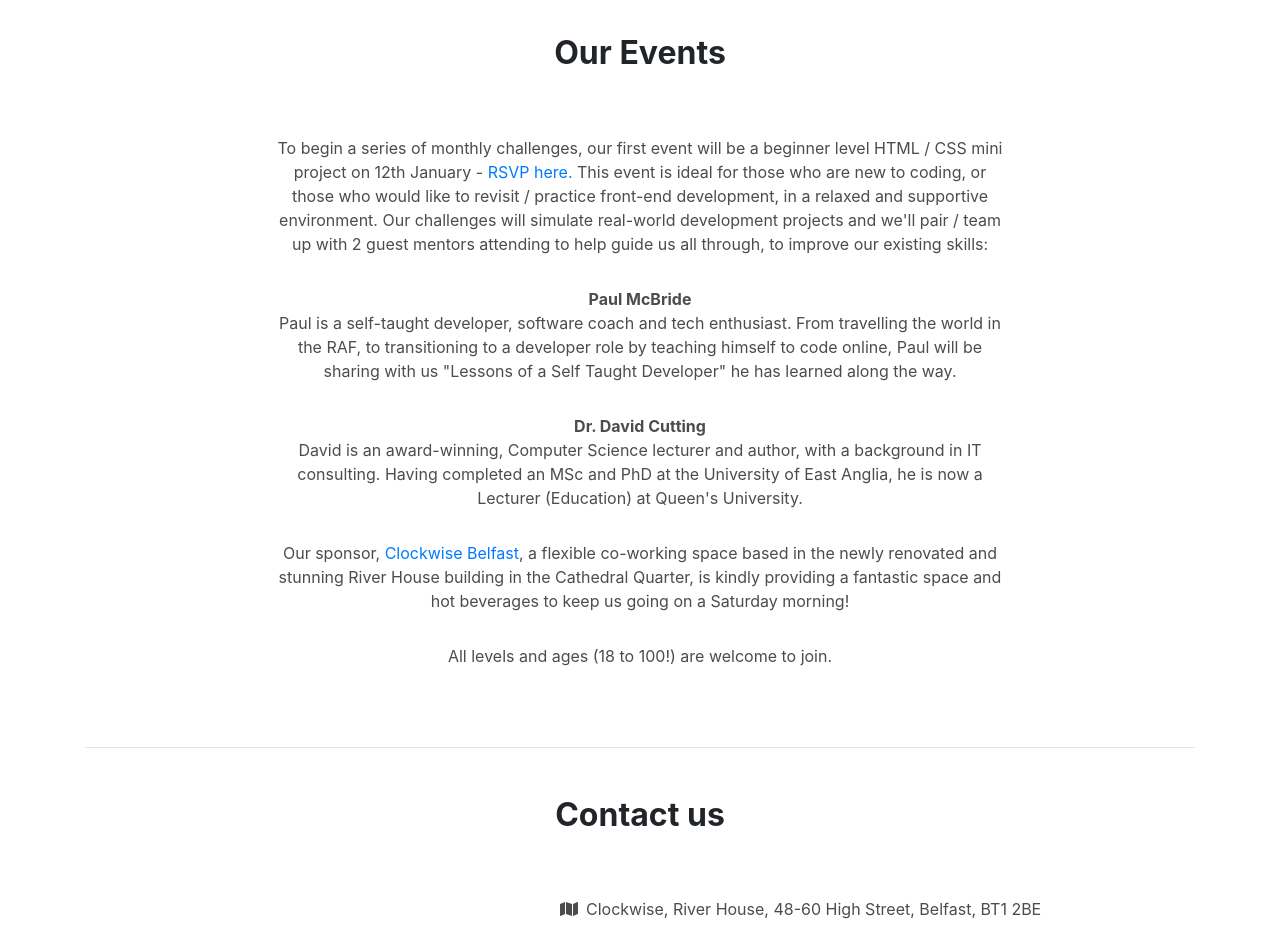
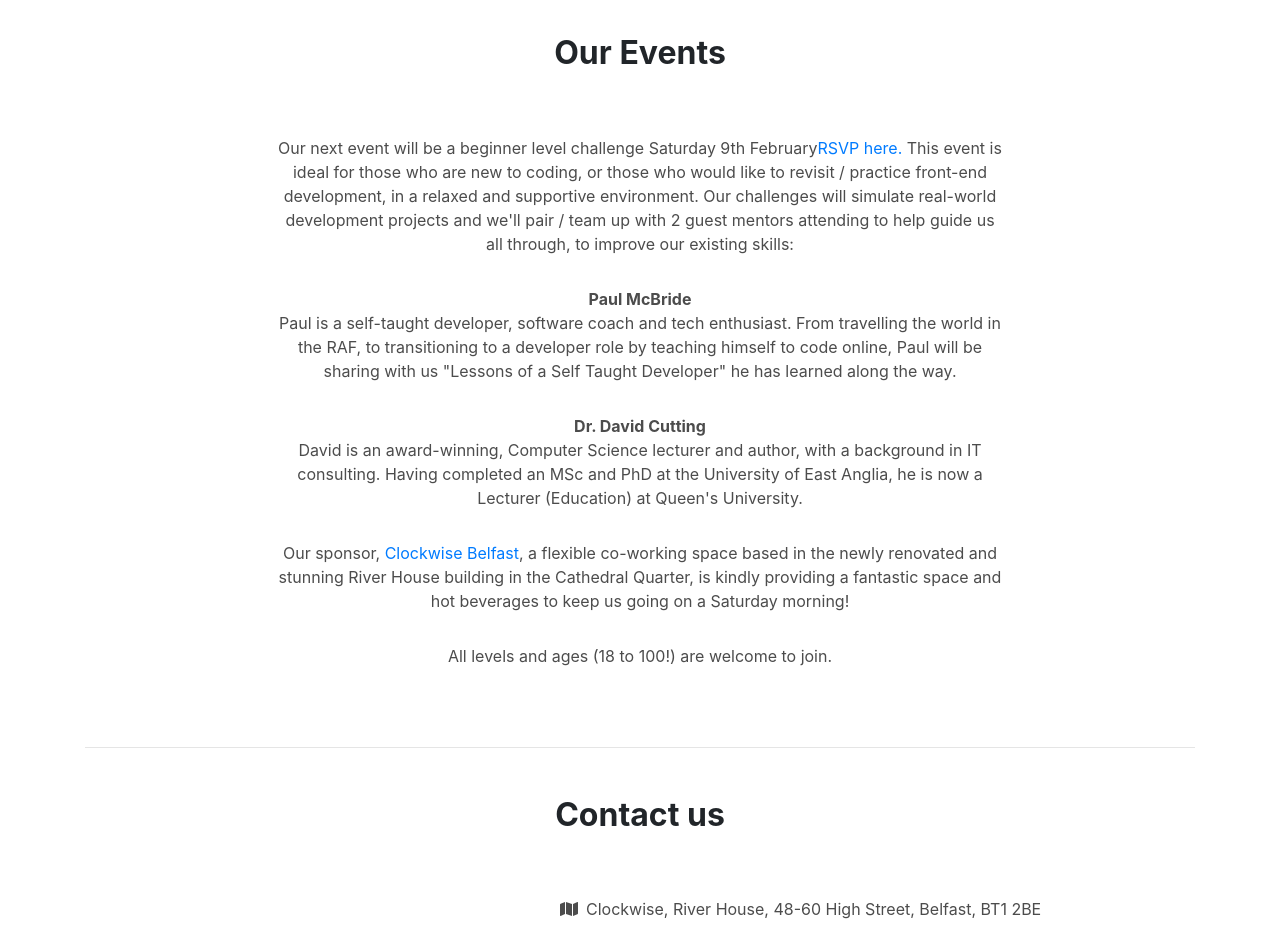
Before and after one commit to Coffee-Code-Belfast/Coffee-Code-Website-Project, a plain HTML site: page index.html in a window 1280 px wide. Shown: the part 1500-2436 px from the top of the page. Drawn offline with nearby package versions, Linux system fonts and the light colour scheme; some packages are replaced by stand-ins of ours.

Commit message:
Updating new Meetup link

```diff
--- a/index.html
+++ b/index.html
@@ -113,7 +113,7 @@
             <h2 class="mb-5 font-weight-bold">Our Events</h2>
             <div class="row d-flex justify-content-center mb-4">
                <div class="col-md-8">
-                  <p class="grey-text">To begin a series of monthly challenges, our first event will be a beginner level HTML / CSS mini project on 12th January - <a href="https://www.meetup.com/coffee-code-belfast/events/256295259/" target="blank">RSVP here.</a> This event is ideal for those who are new to coding, or those who would like to revisit / practice front-end development, in a relaxed and supportive environment. Our challenges will simulate real-world development projects and we'll pair / team up with 2 guest mentors attending to help guide us all through, to improve our existing skills:</p>
+                  <p class="grey-text">Our next event will be a beginner level challenge Saturday 9th February<a href="https://www.meetup.com/coffee-code-belfast/events/258020056/" target="blank">RSVP here.</a> This event is ideal for those who are new to coding, or those who would like to revisit / practice front-end development, in a relaxed and supportive environment. Our challenges will simulate real-world development projects and we'll pair / team up with 2 guest mentors attending to help guide us all through, to improve our existing skills:</p>
                   <p><b>Paul McBride</b><br>
                      Paul is a self-taught developer, software coach and tech enthusiast. From travelling the world in the RAF, to transitioning to a developer role by teaching himself to code online, Paul will be sharing with us "Lessons of a Self Taught Developer" he has learned along the way.</p>
                    <p><b>Dr. David Cutting</b><br>
```
